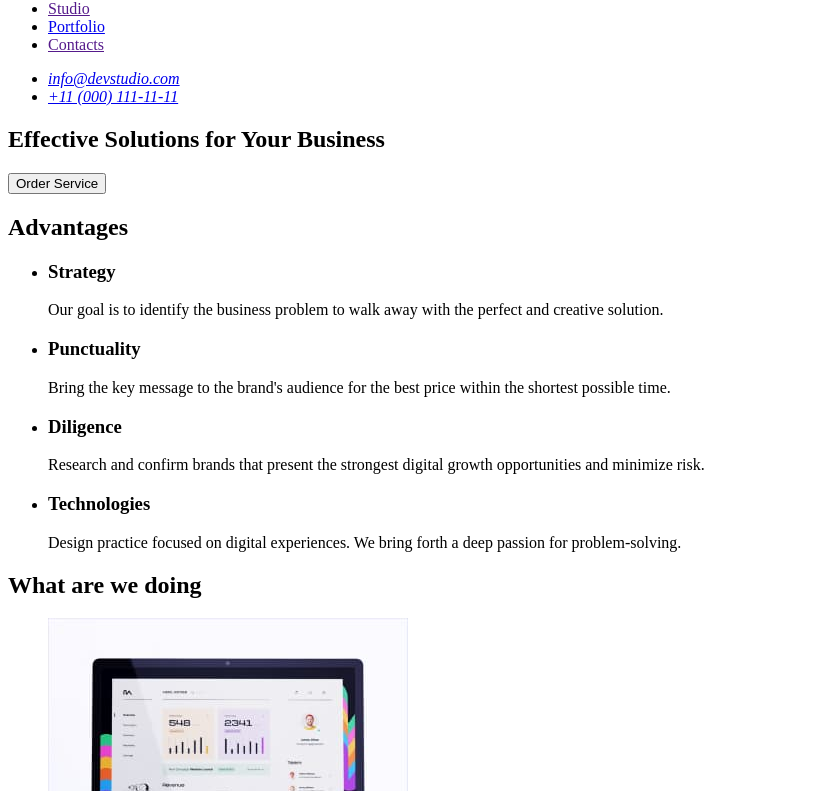
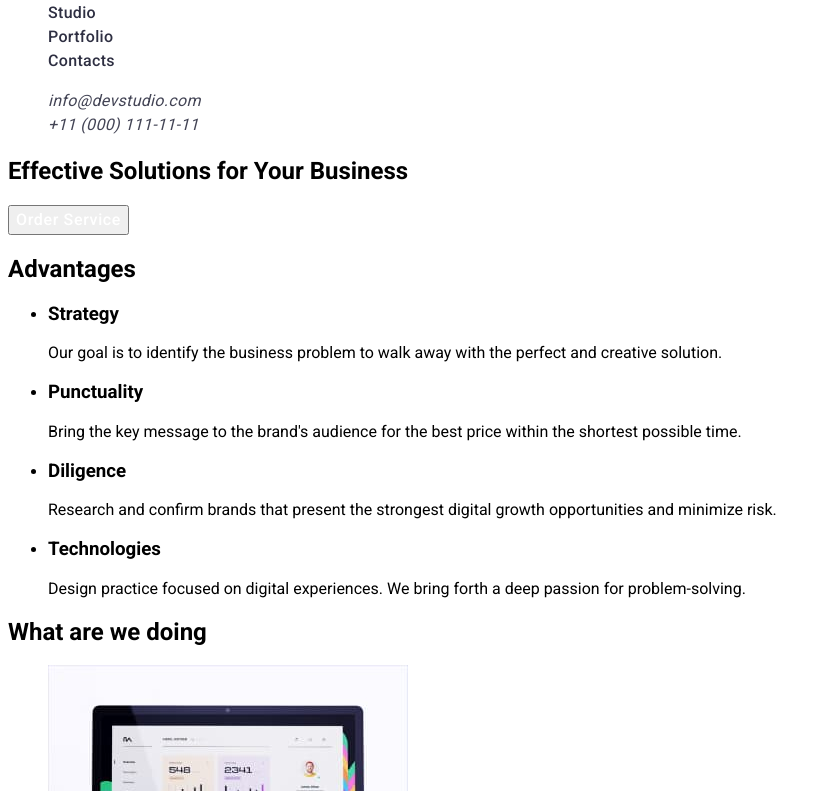
Before and after one commit to MaksimGulay/goit-markup-hw-02, a plain HTML site: page index.html in a window 1280 px wide. Shown: the part 42-833 px from the top of the page, without its empty margins (0-831 px from the left). Drawn offline with Linux system fonts and the light colour scheme.

Commit message:
Add fonts, file css

```diff
--- /dev/null
+++ b/css/styles.css
@@ -0,0 +1,64 @@
+body {
+    font-family: 'Raleway', sans-serif;
+    font-family: 'Roboto', sans-serif;
+}
+
+.list {
+    list-style: none;
+    text-decoration: none;
+}
+
+.list {
+    text-decoration: none;
+}
+
+.heder {}
+
+.heafer-navigation {}
+
+.header-logo {}
+
+.header-list {}
+
+.header-item {}
+
+.header-link {
+    font-weight: 500;
+    font-size: 16px;
+    line-height: 1.5;
+    letter-spacing: 0.02em;
+    color: #2E2F42;
+}
+
+.header-adress {}
+
+.header-mail {
+    font-weight: 400;
+    font-size: 16px;
+    line-height: 1.5;
+    letter-spacing: 0.02em;
+    color: #434455;
+}
+
+.header-tel {
+    font-weight: 400;
+    font-size: 16px;
+    line-height: 1.5;
+    letter-spacing: 0.02em;
+    color: #434455;
+}
+
+.hero-section {}
+
+.hero-title {}
+
+.hero-button {
+    font-family: inherit;
+    font-weight: 500;
+    font-size: 16px;
+    line-height: 1.5;
+    display: flex;
+    align-items: center;
+    letter-spacing: 0.04em;
+    color: #FFFFFF;
+}
--- a/index.html
+++ b/index.html
@@ -6,35 +6,40 @@
     <meta http-equiv="X-UA-Compatible" content="IE=edge">
     <meta name="viewport" content="width=device-width, initial-scale=1.0">
     <title>WebStudio</title>
+    <link rel="preconnect" href="https://fonts.googleapis.com">
+    <link rel="preconnect" href="https://fonts.gstatic.com" crossorigin>
+    <link href="https://fonts.googleapis.com/css2?family=Raleway:wght@800&family=Roboto:wght@400;500;700&display=swap"
+        rel="stylesheet">
+    <link rel="stylesheet" href="css/styles.css">
 </head>
 
 <body>
-    <header>
+    <header class="heder">
 
-        <nav>
-            <a href="./index.html">WebStudio</a>
+        <nav class="heafer-navigation">
+            <a href="./index.html" class="header-logo">WebStudio</a>
 
-            <ul>
-                <li><a href="">Studio</a></li>
-                <li><a href="./portfolio.html">Portfolio</a></li>
-                <li><a href="">Contacts</a></li>
+            <ul class="header-list list">
+                <li class="header-item"><a href="" class="header-link list">Studio</a></li>
+                <li class="header-item"><a href="./portfolio.html" class="header-link list">Portfolio</a></li>
+                <li class="header-item"><a href="" class="header-link list">Contacts</a></li>
             </ul>
         </nav>
 
-        <address>
-            <ul>
-                <li><a href="mailto:info@devstudio.com">info@devstudio.com</a></li>
-                <li><a href="tel:+110001111111">+11 (000) 111-11-11</a></li>
+        <address class="header-adress">
+            <ul class="header-adress list">
+                <li><a href="mailto:info@devstudio.com" class="header-mail list">info@devstudio.com</a></li>
+                <li><a href="tel:+110001111111" class="header-tel list">+11 (000) 111-11-11</a></li>
             </ul>
         </address>
 
     </header>
     <main>
         <!-- Hero section -->
-        <section>
-            <h1>Effective Solutions
+        <section class="hero-section">
+            <h1 class="hero-title">Effective Solutions
                 for Your Business</h1>
-            <button type="button">Order Service</button>
+            <button type="button" class="hero-button">Order Service</button>
         </section>
         <!-- /Hero section -->
 
```
Also changed, not shown: portfolio.html (+15 -13 lines), images/banking-app.jpg (renamed from images/img-8.jpg), images/cashless-payment.jpg (renamed from images/img-7.jpg), images/fresh-coffee.jpg (renamed from images/img (1).jpg), images/instagram-stories.jpg (renamed from images/img-2 (1).jpg), images/meditaio-app.jpg (renamed from images/img-6.jpg), images/online-courses.jpg (renamed from images/img-3 (1).jpg), images/organic-food.jpg (renamed from images/img-1 (1).jpg), images/screen-illustrations.jpg (renamed from images/img-4.jpg), images/taxi-service.jpg (renamed from images/img-5.jpg).
